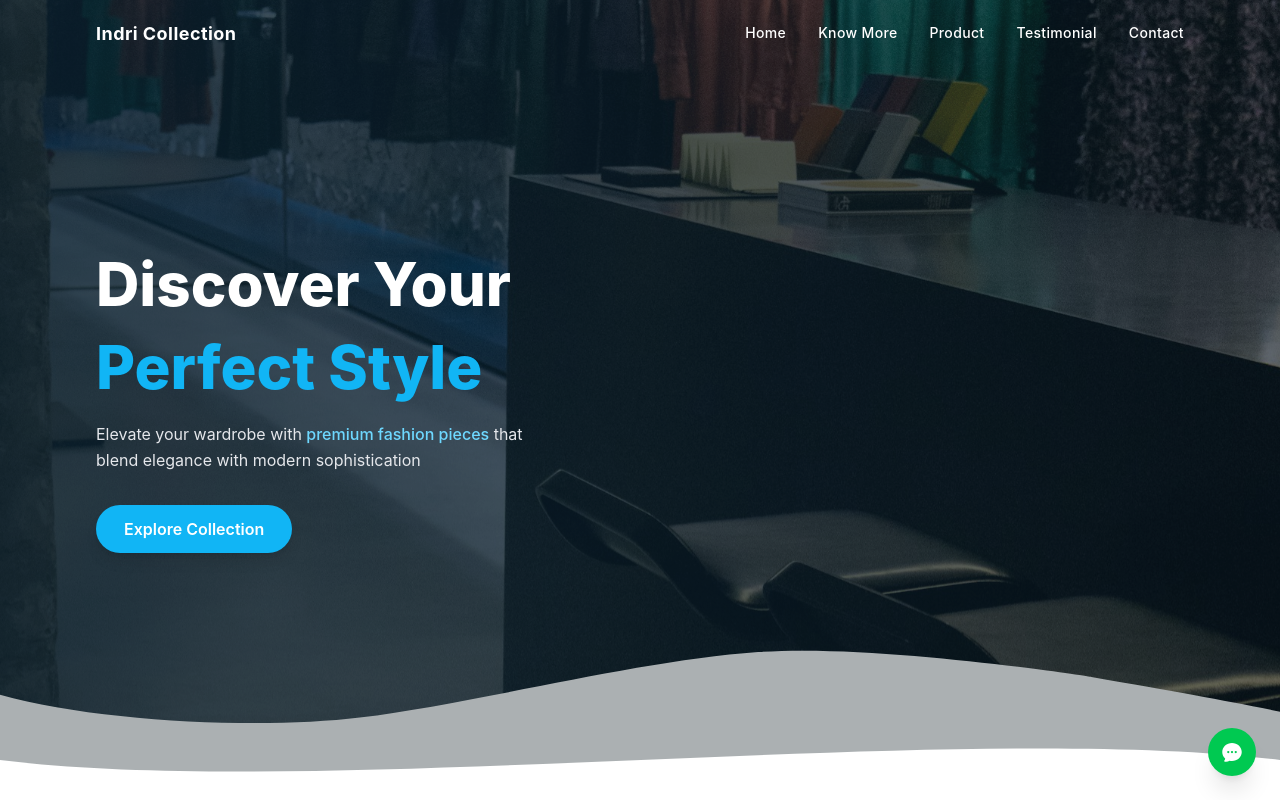
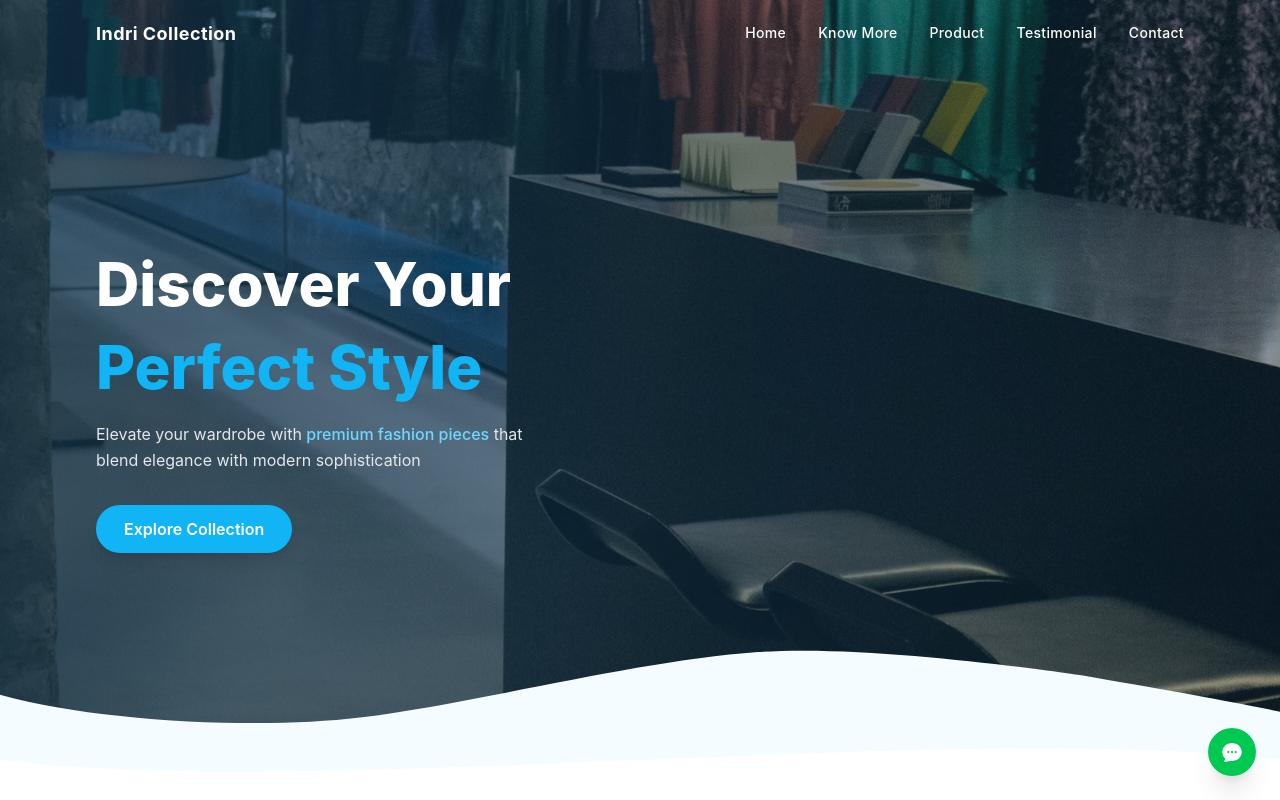
Before and after one commit to femnixx/indri-collection-website, a React (Vite) app: page / in a window 1280 px wide. Shown: the top 800 px of the page. Built offline with nearby package versions, Linux system fonts and the light colour scheme.

Commit message:
feat: add animation and remove dark wave overlay to herosectrion

```diff
--- a/src/pages/HeroSection.jsx
+++ b/src/pages/HeroSection.jsx
@@ -57,7 +57,7 @@ function HeroSection() {
             {/* Dark overlay */}
             <div
                 style={{ transitionDuration: '900ms', transitionDelay: sectionVisible ? '150ms' : '0ms' }}
-                className={`absolute inset-0 bg-black/30 ${base} ${sectionVisible ? 'opacity-100' : 'opacity-0'}`}
+                className={`absolute inset-0  ${base} ${sectionVisible ? 'opacity-100' : 'opacity-0'}`}
             />
 
             {/* Hero content — pushed down to clear the fixed bar */}
```
